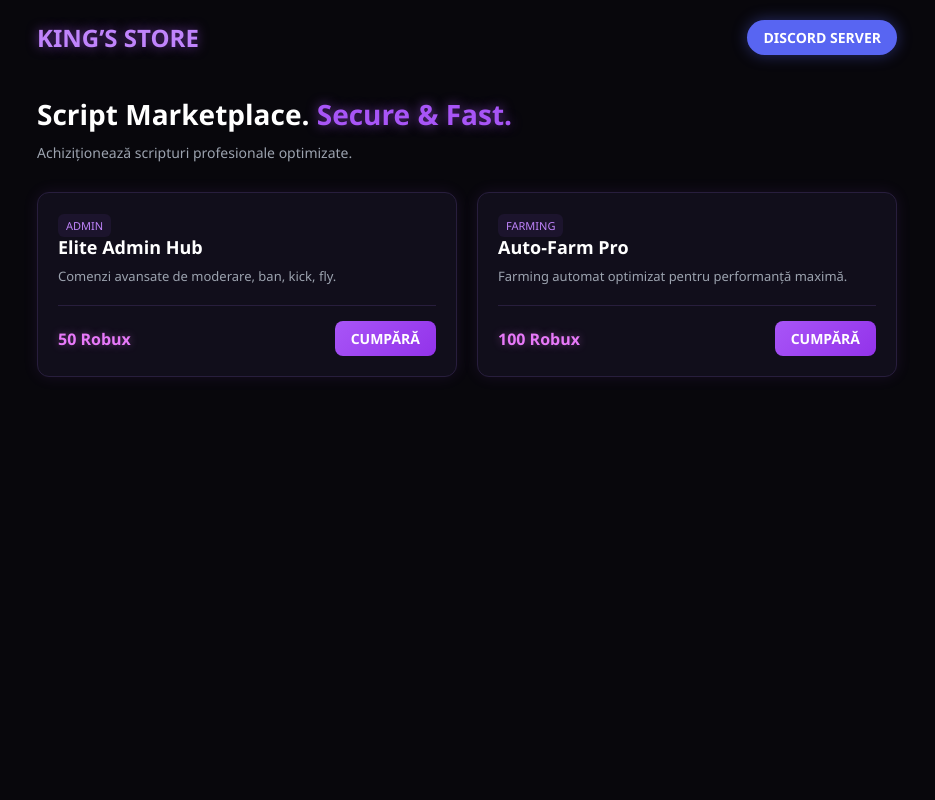
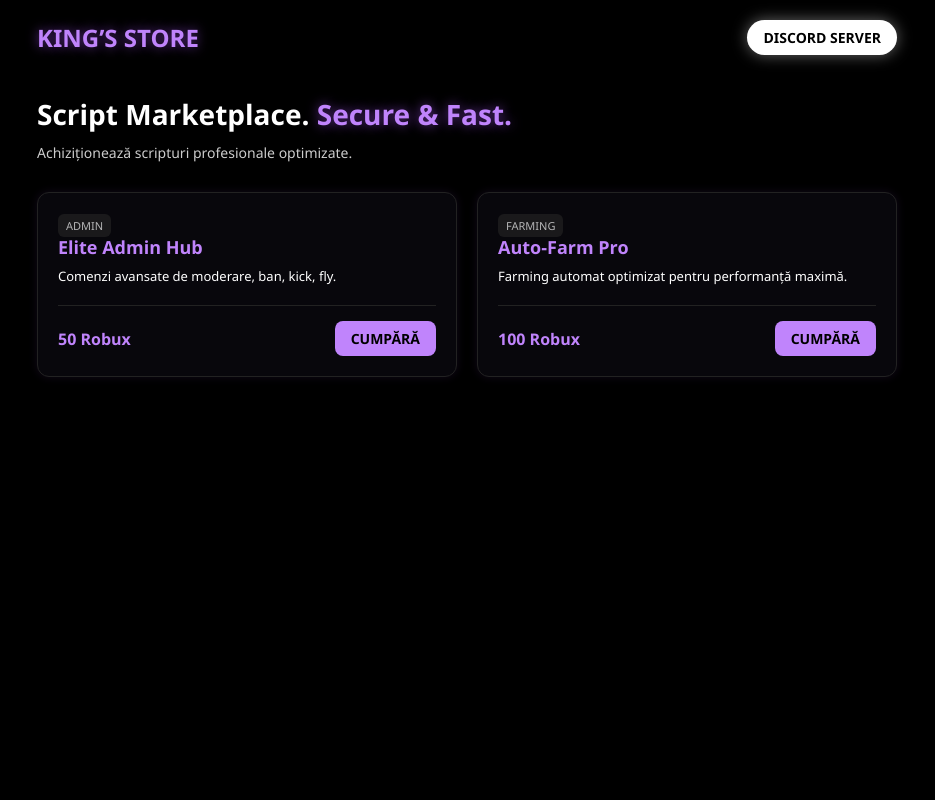
Before and after one commit to voidkking2007-hue/kings-store, a Flask app: page / in a window 1280 px wide. Shown: the whole page, without its empty margins (173-1108 px from the left). Run offline with Flask 3, Linux system fonts and the light colour scheme.

Commit message:
Update: Clean black, purple and white theme

```diff
--- a/templates/store.html
+++ b/templates/store.html
@@ -6,24 +6,24 @@
 <title>KING’S STORE - Roblox Scripts</title>
 <style>
 * { box-sizing: border-box; margin: 0; padding: 0; font-family: 'Segoe UI', Roboto, sans-serif; }
-body { background-color: #08070c; color: #f3foff; display: flex; flex-direction: column; align-items: center; min-height: 100vh; }
+body { background-color: #000000; color: #ffffff; display: flex; flex-direction: column; align-items: center; min-height: 100vh; }
 header { width: 100%; max-width: 900px; display: flex; justify-content: space-between; align-items: center; padding: 20px; }
 .logo { font-size: 24px; font-weight: 900; color: #c084fc; text-shadow: 0 0 12px rgba(168, 85, 247, 0.6); }
-.badge { background: #5865F2; color: #ffffff; padding: 8px 16px; border-radius: 20px; text-decoration: none; font-weight: bold; font-size: 14px; box-shadow: 0 0 15px rgba(88, 101, 242, 0.4); }
-.badge:hover { background: #4752C4; box-shadow: 0 0 15px rgba(88, 101, 242, 0.8); }
+.badge { background: #ffffff; color: #000000; padding: 8px 16px; border-radius: 20px; text-decoration: none; font-weight: bold; font-size: 14px; box-shadow: 0 0 15px rgba(255, 255, 255, 0.4); }
+.badge:hover { background: #dddddd; }
 .main-container { width: 100%; max-width: 900px; padding: 20px; }
 h1 { font-size: 28px; margin-bottom: 10px; color: #ffffff; }
-h1 span { color: #a855f7; text-shadow: 0 0 12px rgba(168, 85, 247, 0.6); }
-.subtitle { color: #9ca3af; margin-bottom: 30px; font-size: 14px; }
+h1 span { color: #c084fc; text-shadow: 0 0 12px rgba(168, 85, 247, 0.6); }
+.subtitle { color: #ffffff; margin-bottom: 30px; font-size: 14px; opacity: 0.8; }
 .grid { display: grid; grid-template-columns: repeat(auto-fit, minmax(280px, 1fr)); gap: 20px; }
-.card { background: #110e1b; border: 1px solid #281e3d; border-radius: 12px; padding: 20px; display: flex; flex-direction: column; justify-content: space-between; box-shadow: 0 0 15px rgba(168, 85, 247, 0.1); }
-.card-title { font-size: 18px; font-weight: bold; color: #ffffff; margin-bottom: 8px; }
-.card-cat { font-size: 11px; text-transform: uppercase; background: #1c142d; color: #c084fc; padding: 4px 8px; border-radius: 6px; width: fit-content; margin-bottom: 12px; }
-.card-desc { font-size: 13px; color: #9ca3af; margin-bottom: 20px; line-height: 1.4; }
-.card-footer { display: flex; justify-content: space-between; align-items: center; border-top: 1px solid #281e3d; padding-top: 15px; }
-.price { font-weight: bold; color: #e879f9; font-size: 16px; text-shadow: 0 0 8px rgba(232, 121, 249, 0.4); }
-.btn-buy { background: linear-gradient(135deg, #a855f7, #9333ea); color: white; border: none; padding: 8px 16px; border-radius: 8px; font-weight: bold; cursor: pointer; text-decoration: none; font-size: 14px; }
-.btn-buy:hover { background: linear-gradient(135deg, #a855f7, #7e22ce); box-shadow: 0 0 10px rgba(168, 85, 247, 0.6); }
+.card { background: #08070c; border: 1px solid #222222; border-radius: 12px; padding: 20px; display: flex; flex-direction: column; justify-content: space-between; box-shadow: 0 0 10px rgba(168, 85, 247, 0.1); }
+.card-title { font-size: 18px; font-weight: bold; color: #c084fc; margin-bottom: 8px; }
+.card-cat { font-size: 11px; text-transform: uppercase; background: #222222; color: #ffffff; padding: 4px 8px; border-radius: 6px; width: fit-content; margin-bottom: 12px; opacity: 0.7; }
+.card-desc { font-size: 13px; color: #ffffff; margin-bottom: 20px; line-height: 1.4; }
+.card-footer { display: flex; justify-content: space-between; align-items: center; border-top: 1px solid #222222; padding-top: 15px; }
+.price { font-weight: bold; color: #c084fc; font-size: 16px; }
+.btn-buy { background: #c084fc; color: #000000; border: none; padding: 8px 16px; border-radius: 8px; font-weight: bold; cursor: pointer; text-decoration: none; font-size: 14px; }
+.btn-buy:hover { background: #d8b4fe; box-shadow: 0 0 10px rgba(192, 132, 252, 0.6); }
 </style>
 </head>
 <body>
```
